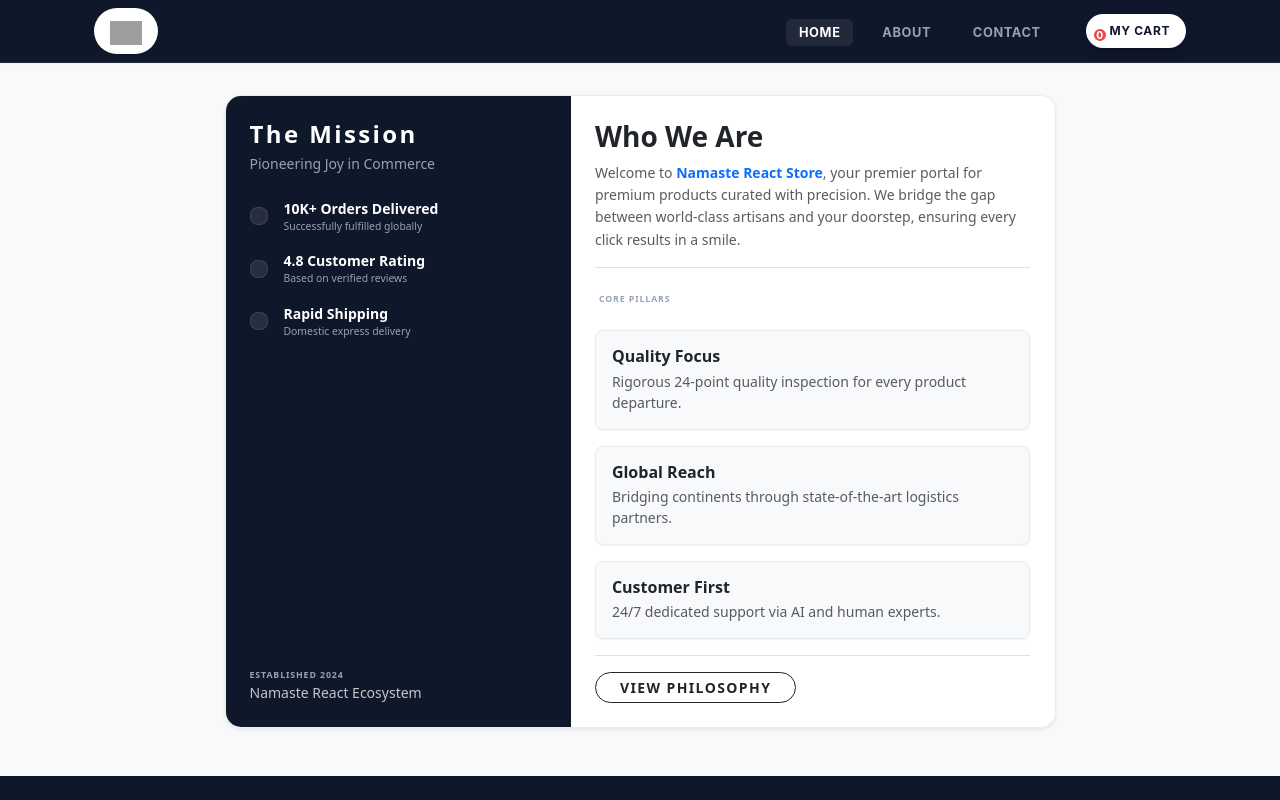
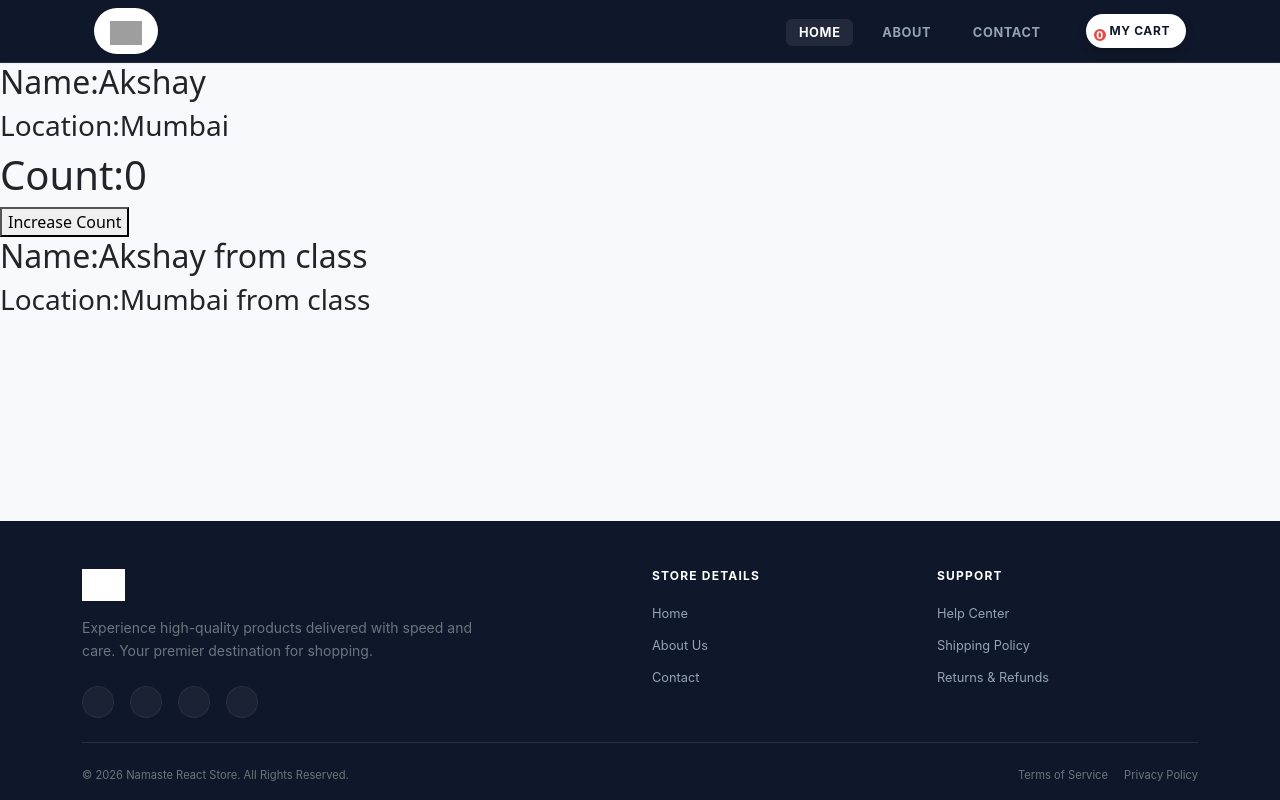
Before and after one commit to Aditya-Devan/NamasteReact, a React app: page /about in a window 1280 px wide. Shown: the top 800 px of the page. Built offline with nearby package versions, Linux system fonts and the light colour scheme; grey boxes are pictures that could not be loaded; the HTML template or start-up script is replaced by a standard one.

Commit message:
Learn about the class components along with declaration , syntax, passing and recieving props and upadation and creation of state variables in cklass components

```diff
--- a/src/Components/About.jsx
+++ b/src/Components/About.jsx
@@ -1,103 +1,113 @@
 import React from 'react';
+import UserFxnl from "./userFxnl"
+import UserClass from './userClass';
 
 const About = () => {
   return (
-    <div className="container py-4 mt-2 mb-4 animate-fadeIn">
-      <div className="row justify-content-center">
-        <div className="col-lg-10 col-xl-9">
-          <div className="bg-white rounded-4 shadow-sm overflow-hidden border border-light-subtle">
-            <div className="row g-0">
-              {/* Sidebar Branding - Dark Slate */}
-              <div className="col-md-5 bg-dark-slate p-3 p-md-4 text-white d-flex flex-column justify-content-between">
-                <div>
-                  <h4 className="fw-bold mb-1 ls-1">The Mission</h4>
-                  <p className="small text-secondary mb-4">Pioneering Joy in Commerce</p>
+    // <div className="container py-4 mt-2 mb-4 animate-fadeIn">
+    //   <div className="row justify-content-center">
+    //     <div className="col-lg-10 col-xl-9">
+    //       <div className="bg-white rounded-4 shadow-sm overflow-hidden border border-light-subtle">
+    //         <div className="row g-0">
+    //           {/* Sidebar Branding - Dark Slate */}
+    //           <div className="col-md-5 bg-dark-slate p-3 p-md-4 text-white d-flex flex-column justify-content-between">
+    //             <div>
+    //               <h4 className="fw-bold mb-1 ls-1">The Mission</h4>
+    //               <p className="small text-secondary mb-4">Pioneering Joy in Commerce</p>
 
-                  <div className="d-flex flex-column gap-3 mt-4">
-                    {[
-                        { icon: 'fa-trophy', label: '10K+ Orders Delivered', desc: 'Successfully fulfilled globally' },
-                        { icon: 'fa-star', label: '4.8 Customer Rating', desc: 'Based on verified reviews' },
-                        { icon: 'fa-bolt', label: 'Rapid Shipping', desc: 'Domestic express delivery' }
-                    ].map((item, i) => (
-                        <div key={i} className="d-flex align-items-center gap-3">
-                            <div className="p-2 bg-white bg-opacity-10 rounded-3 border border-white border-opacity-10 shadow-xs"><i className={`fas ${item.icon} small text-info`}></i></div>
-                            <div>
-                                <p className="m-0 small fw-bold">{item.label}</p>
-                                <p className="text-secondary m-0" style={{fontSize: '0.65rem'}}>{item.desc}</p>
-                            </div>
-                        </div>
-                    ))}
-                  </div>
-                </div>
+    //               <div className="d-flex flex-column gap-3 mt-4">
+    //                 {[
+    //                     { icon: 'fa-trophy', label: '10K+ Orders Delivered', desc: 'Successfully fulfilled globally' },
+    //                     { icon: 'fa-star', label: '4.8 Customer Rating', desc: 'Based on verified reviews' },
+    //                     { icon: 'fa-bolt', label: 'Rapid Shipping', desc: 'Domestic express delivery' }
+    //                 ].map((item, i) => (
+    //                     <div key={i} className="d-flex align-items-center gap-3">
+    //                         <div className="p-2 bg-white bg-opacity-10 rounded-3 border border-white border-opacity-10 shadow-xs"><i className={`fas ${item.icon} small text-info`}></i></div>
+    //                         <div>
+    //                             <p className="m-0 small fw-bold">{item.label}</p>
+    //                             <p className="text-secondary m-0" style={{fontSize: '0.65rem'}}>{item.desc}</p>
+    //                         </div>
+    //                     </div>
+    //                 ))}
+    //               </div>
+    //             </div>
 
-                <div className="pt-4 mt-auto">
-                    <p className="text-secondary small m-0 fw-bold ls-1" style={{fontSize: '0.55rem', letterSpacing: '0.1em'}}>ESTABLISHED 2024</p>
-                    <p className="small m-0 fw-medium opacity-75">Namaste React Ecosystem</p>
-                </div>
-              </div>
+    //             <div className="pt-4 mt-auto">
+    //                 <p className="text-secondary small m-0 fw-bold ls-1" style={{fontSize: '0.55rem', letterSpacing: '0.1em'}}>ESTABLISHED 2024</p>
+    //                 <p className="small m-0 fw-medium opacity-75">Namaste React Ecosystem</p>
+    //             </div>
+    //           </div>
 
-              {/* Main Content - Clean White */}
-              <div className="col-md-7 p-3 p-md-4 bg-white d-flex flex-column gap-3">
-                <div className="border-bottom pb-3">
-                    <h3 className="fw-bold text-dark mb-2">Who We Are</h3>
-                    <p className="text-muted small m-0" style={{lineHeight: '1.6'}}>
-                        Welcome to <span className="text-primary fw-bold">Namaste React Store</span>, your premier portal for premium products curated with precision. We bridge the gap between world-class artisans and your doorstep, ensuring every click results in a smile.
-                    </p>
-                </div>
+    //           {/* Main Content - Clean White */}
+    //           <div className="col-md-7 p-3 p-md-4 bg-white d-flex flex-column gap-3">
+    //             <div className="border-bottom pb-3">
+    //                 <h3 className="fw-bold text-dark mb-2">Who We Are</h3>
+    //                 <p className="text-muted small m-0" style={{lineHeight: '1.6'}}>
+    //                     Welcome to <span className="text-primary fw-bold">Namaste React Store</span>, your premier portal for premium products curated with precision. We bridge the gap between world-class artisans and your doorstep, ensuring every click results in a smile.
+    //                 </p>
+    //             </div>
 
-                <div className="row g-3">
-                    <div className="col-12">
-                        <label className="text-secondary fw-bold ms-1 mb-2" style={{fontSize: '0.55rem', letterSpacing: '0.1em'}}>CORE PILLARS</label>
-                    </div>
-                    {[
-                        { title: 'Quality Focus', desc: 'Rigorous 24-point quality inspection for every product departure.' },
-                        { title: 'Global Reach', desc: 'Bridging continents through state-of-the-art logistics partners.' },
-                        { title: 'Customer First', desc: '24/7 dedicated support via AI and human experts.' }
-                    ].map((pillar, idx) => (
-                        <div key={idx} className="col-12">
-                            <div className="p-3 bg-light rounded-3 border border-light-subtle shadow-xs hover-glow transition-all">
-                                <h6 className="fw-bold text-dark mb-1">{pillar.title}</h6>
-                                <p className="text-muted m-0 small">{pillar.desc}</p>
-                            </div>
-                        </div>
-                    ))}
-                </div>
+    //             <div className="row g-3">
+    //                 <div className="col-12">
+    //                     <label className="text-secondary fw-bold ms-1 mb-2" style={{fontSize: '0.55rem', letterSpacing: '0.1em'}}>CORE PILLARS</label>
+    //                 </div>
+    //                 {[
+    //                     { title: 'Quality Focus', desc: 'Rigorous 24-point quality inspection for every product departure.' },
+    //                     { title: 'Global Reach', desc: 'Bridging continents through state-of-the-art logistics partners.' },
+    //                     { title: 'Customer First', desc: '24/7 dedicated support via AI and human experts.' }
+    //                 ].map((pillar, idx) => (
+    //                     <div key={idx} className="col-12">
+    //                         <div className="p-3 bg-light rounded-3 border border-light-subtle shadow-xs hover-glow transition-all">
+    //                             <h6 className="fw-bold text-dark mb-1">{pillar.title}</h6>
+    //                             <p className="text-muted m-0 small">{pillar.desc}</p>
+    //                         </div>
+    //                     </div>
+    //                 ))}
+    //             </div>
 
-                <div className="mt-auto pt-3 border-top">
-                    <button className="btn btn-outline-dark btn-sm rounded-pill px-4 fw-bold ls-1">
-                        VIEW PHILOSOPHY
-                    </button>
-                </div>
-              </div>
-            </div>
-          </div>
-        </div>
-      </div>
+    //             <div className="mt-auto pt-3 border-top">
+    //                 <button className="btn btn-outline-dark btn-sm rounded-pill px-4 fw-bold ls-1">
+    //                     VIEW PHILOSOPHY
+    //                 </button>
+    //             </div>
+    //           </div>
+    //         </div>
+    //       </div>
+    //     </div>
+    //   </div>
 
-      <style>{`
-        .bg-dark-slate {
-          background: #0f172a !important;
-        }
-        .text-secondary {
-          color: #94a3b8 !important;
-        }
-        .text-info {
-           color: #60a5fa !important;
-        }
-        .ls-1 { letter-spacing: 0.1em; }
-        .hover-glow:hover {
-            transform: translateX(4px);
-            background: #fff !important;
-            border-color: #dee2e6 !important;
-        }
+    //   <style>{`
+    //     .bg-dark-slate {
+    //       background: #0f172a !important;
+    //     }
+    //     .text-secondary {
+    //       color: #94a3b8 !important;
+    //     }
+    //     .text-info {
+    //        color: #60a5fa !important;
+    //     }
+    //     .ls-1 { letter-spacing: 0.1em; }
+    //     .hover-glow:hover {
+    //         transform: translateX(4px);
+    //         background: #fff !important;
+    //         border-color: #dee2e6 !important;
+    //     }
 
-        @keyframes fadeIn {
-          from { opacity: 0; transform: translateY(8px); }
-          to { opacity: 1; transform: translateY(0); }
-        }
-        .animate-fadeIn { animation: fadeIn 0.4s ease-out forwards; }
-      `}</style>
+    //     @keyframes fadeIn {
+    //       from { opacity: 0; transform: translateY(8px); }
+    //       to { opacity: 1; transform: translateY(0); }
+    //     }
+    //     .animate-fadeIn { animation: fadeIn 0.4s ease-out forwards; }
+    //   `}</style>
+    // </div>
+    <div>
+        <UserFxnl  Name="Akshay"
+               location="Mumbai"
+        />
+        <UserClass  Name="Akshay from class"
+               location="Mumbai from class"/>
     </div>
+
   );
 };
 
--- /dev/null
+++ b/src/Components/userClass.jsx
@@ -0,0 +1,28 @@
+import React from "react";
+
+class UserClass extends React.Component{
+      constructor(props){
+        super(props);
+        this.state={
+            count:0,
+        }
+      }
+    render(){
+        return(
+     <div>
+      <h1>Count:{this.state.count}</h1>
+      <button onClick={()=>{
+         this.setState({
+            count:this.state.count+1,
+         })
+      }} >Increase Count</button>
+      <h2>Name:{this.props.Name}</h2>
+      <h3>Location:{this.props.location}</h3>
+
+     </div>
+        )
+
+    }
+}
+
+export default UserClass;
--- /dev/null
+++ b/src/Components/userFxnl.jsx
@@ -0,0 +1,11 @@
+const UserFxnl=(props)=>{
+   return(
+    <div>
+      <h2>Name:{props.Name}</h2>
+      <h3>Location:{props.location}</h3>
+
+    </div>
+   );
+}
+
+export default UserFxnl;
```
